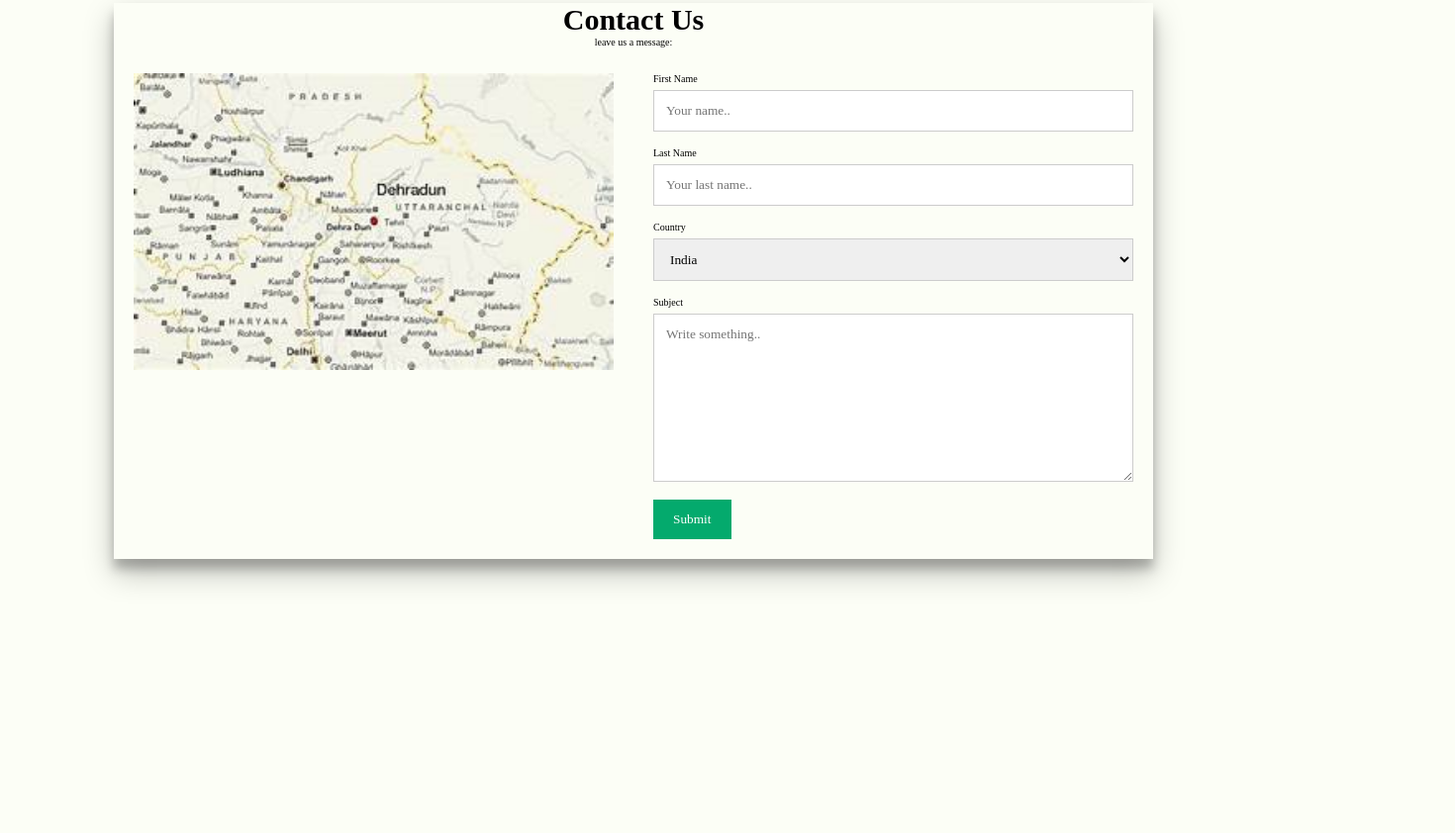
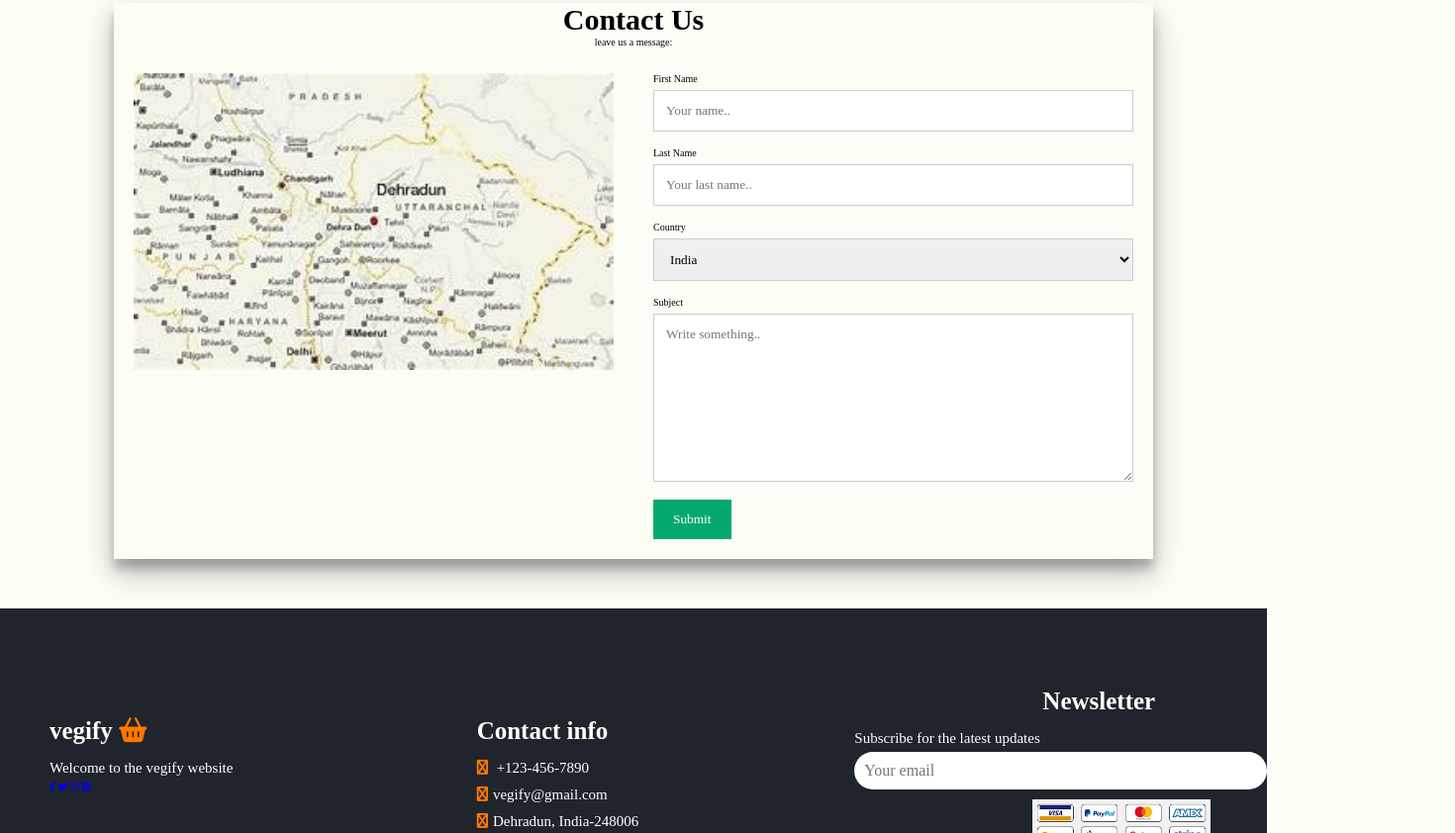
Before and after one commit to Purnima3/VEGIFYY, a plain HTML site: page index.html in a window 1280 px wide. Shown: the part 2994-3836 px from the top of the page at 99% size, 1470 px wide, since content can reach past the window. Before the commit the page ends 3709 px from the top, so only its background shows below. Drawn offline with nearby package versions, Linux system fonts and the light colour scheme.

Commit message:
added footer and added pictures to catelog

```diff
--- a/index.html
+++ b/index.html
@@ -8,7 +8,7 @@
   <title>Changes</title>
   <link rel="stylesheet" href="styles.css">
   <link href='https://unpkg.com/boxicons@2.1.4/css/boxicons.min.css' rel='stylesheet'>
-
+<link rel="stylesheet" href="https://cdnjs.cloudflare.com/ajax/libs/font-awesome/6.4.0/css/all.min.css">
   <link rel="stylesheet" href="https://cdnjs.cloudflare.com/ajax/libs/font-awesome/6.4.0/css/all.min.css" integrity="sha512-iecdLmaskl7CVkqkXNQ/ZH/XLlvWZOJyj7Yy7tcenmpD1ypASozpmT/E0iPtmFIB46ZmdtAc9eNBvH0H/ZpiBw==" crossorigin="anonymous" referrerpolicy="no-referrer" />
 
 </head>
@@ -62,7 +62,7 @@
     <div class="gallary">
 
       <div class = "ccontent">
-             <img src="vegetables\avocardo.jpg"/>
+             <img src="Fruits\apple.jpg"/>
              <h3>Apples</h3>
              <p>Fresh</p>
              <h6>Rs90 per kg</h6>
@@ -73,7 +73,7 @@
       </div>
 
       <div class = "ccontent">
-             <img src="vegetables\bellpepper.jpg"/>
+             <img src="Fruits\blueberry.jpg"/>
              <h3>Blueberries</h3>
              <p>Fresh</p>
              <h6>Rs100 per kg</h6>
@@ -85,7 +85,7 @@
 
 
       <div class = "ccontent">
-             <img src="vegetables\cucumber.jpg"/>
+             <img src="Fruits\bananas.jpg"/>
              <h3>Bananas</h3>
              <p>Fresh</p>
              <h6>Rs50 per kg</h6>
@@ -98,7 +98,7 @@
 
 
       <div class = "ccontent">
-             <img src="vegetables\pea.jpg"/>
+             <img src="Fruits\oranges.jpg"/>
              <h3>Oranges</h3>
              <p>Fresh</p>
              <h6>Rs80 per kg</h6>
@@ -187,7 +187,7 @@
     <div class="gallary">
 
       <div class = "ccontent">
-             <img src="vegetables\avocardo.jpg"/>
+             <img src="Dairy\butter.jpg"/>
              <h3>Butter</h3>
              <p>Fresh</p>
              <h6>Rs60 per kg</h6>
@@ -198,7 +198,7 @@
       </div>
 
       <div class = "ccontent">
-             <img src="vegetables\bellpepper.jpg"/>
+             <img src="Dairy\ghee.jpg"/>
              <h3>Ghee</h3>
              <p>Fresh</p>
              <h6>Rs100 per kg</h6>
@@ -210,7 +210,7 @@
 
 
       <div class = "ccontent">
-             <img src="vegetables\cucumber.jpg"/>
+             <img src="Dairy\milk.jpg"/>
              <h3>Milk</h3>
              <p>Fresh</p>
              <h6>Rs50 per kg</h6>
@@ -223,7 +223,7 @@
 
 
       <div class = "ccontent">
-             <img src="vegetables\pea.jpg"/>
+             <img src="Dairy\buttermilk.jpg"/>
              <h3>Buttermilk</h3>
              <p>Fresh</p>
              <h6>Rs80 per kg</h6>
@@ -274,9 +274,44 @@
   </section>
 
   <!-- Footer  -->
-  <section class="footer">
+    <footer class="footer">
+        <div class="box-container">
+            <div class="box">
+                <div class="new1">
+                <h3>vegify <i class="fas fa-shopping-basket"></i></h3>
+                <p>Welcome to the vegify website</p>
 
-  </section>
+                <div class="share">
+                    <a href="#" class="fab fa-facebook-f"></a>
+                    <a href="#" class="fab fa-twitter"></a>
+                    <a href="#" class="fab fa-instagram"></a>
+                    <a href="#" class="fab fa-linkedin"></a>
+                </div>
+            </div>
+            </div>
+            <div class="box">
+                <div class="new1">
+                <h3>Contact info</h3>
+
+                <p><i class="fab fa-phone"></i> +123-456-7890</p>
+                <p><i class="fab fa-envelope"></i>vegify@gmail.com</p>
+                <p><i class="fab fa-map-marker-alt"></i>Dehradun, India-248006</p>
+            </div>
+            </div>
+            <div class="box">
+               <div class="new">
+                <h3>Newsletter</h3>
+                <p>Subscribe for the latest updates</p>
+            </div>
+                <input type="email" placeholder="Your email" class="email">
+                <img src="paym.jpeg" alt="Payment Methods" class="payment-img" width="180px">
+               <br>
+                <button type="submit" class="btn">Subscribe</button>
+            </div>
+        </div>
+        <div class="credit">Created by <span>Whimsical Wanderers</span> |&copy; All rights reserved</div>
+    </footer>
+
 
 
 
--- a/styles.css
+++ b/styles.css
@@ -16,6 +16,8 @@
 --secondary: #d3f8dd;
 --accent: #22dd54;
 --color2: #ae2d2d;
+--orange:#ff7800;
+--black:#130f40;
 --background1: #74dcb8;
 --shadow-color: 158deg 34% 54%;
 --shadow-elevation-low:
@@ -437,3 +439,93 @@ a{
 .buy{
   background: #2183a2;
 }
+
+.footer{
+	background:#1f242d;
+    width: 100%;
+}
+.footer .box-container{
+	display:grid;
+	grid-template-columns: repeat(auto-fit,minmax(25rem,1fr));
+	gap:1.5rem;
+}
+.footer .box-container .box h3{
+font-size:2.5rem;
+color:var(--background);
+padding:1rem 0;
+}
+.footer .box-container .box h3 i{
+color:var(--orange);
+}
+.footer .box-container .box p{
+display:block;
+font-size:3.5rem;
+color:var(--background);
+padding:1rem 0;
+}
+.footer .box-container .box p i{
+	color:var(--orange);
+	padding-right: .5rem;
+}
+.footer .box-container .box p:hover i{
+
+	padding-right: 3rem;
+}
+
+.footer .box-container .box p{
+	line-height:1.8;
+font-size:1.5rem;
+color:white;
+padding:0rem 0;
+
+}
+.footer .box-container .box  .email{
+width:100%;
+margin:7rem 0;
+padding:1rem;
+border-radius: 5rem;
+background: white;
+font-size:1.6rem;
+color:var(--black);
+text-transform: none;
+}
+.footer .box-container .box  .payment-img{
+margin-top:-6rem;
+height:4 rem;
+position: relative;
+left:180px;
+background-color: #b374e7;
+}
+.footer .credit{
+	text-align:center;
+	margin-top: 2rem;
+	padding:1rem;
+	padding-top: 2.5rem;
+	font-size:2rem;
+	color:var(--background);
+	border-top:var(--border);
+}
+.footer .credit span{
+	color:var(--orange);
+}
+.footer  .box-container .box .btn:hover{
+        color:white;
+}
+.footer  .box-container .box .btn{
+	position: relative;
+	left:240px;
+	background-color: var(--orange);
+}
+.new{
+    position: relative;
+    top:70px;
+}
+.new h3{
+	position: relative;
+	left:190px;
+}
+.new1{
+    position: relative;
+    left:50px;
+	top:100px;
+}
```
Also changed, not shown: Dairy/butter.jpg (added), Dairy/buttermilk.jpg (added), Dairy/ghee.jpg (added), Dairy/milk.jpg (added), Fruits/apple.jpg (added), Fruits/bananas.jpg (added), Fruits/blueberry.jpg (added), Fruits/oranges.jpg (added), paym.jpeg (added).
